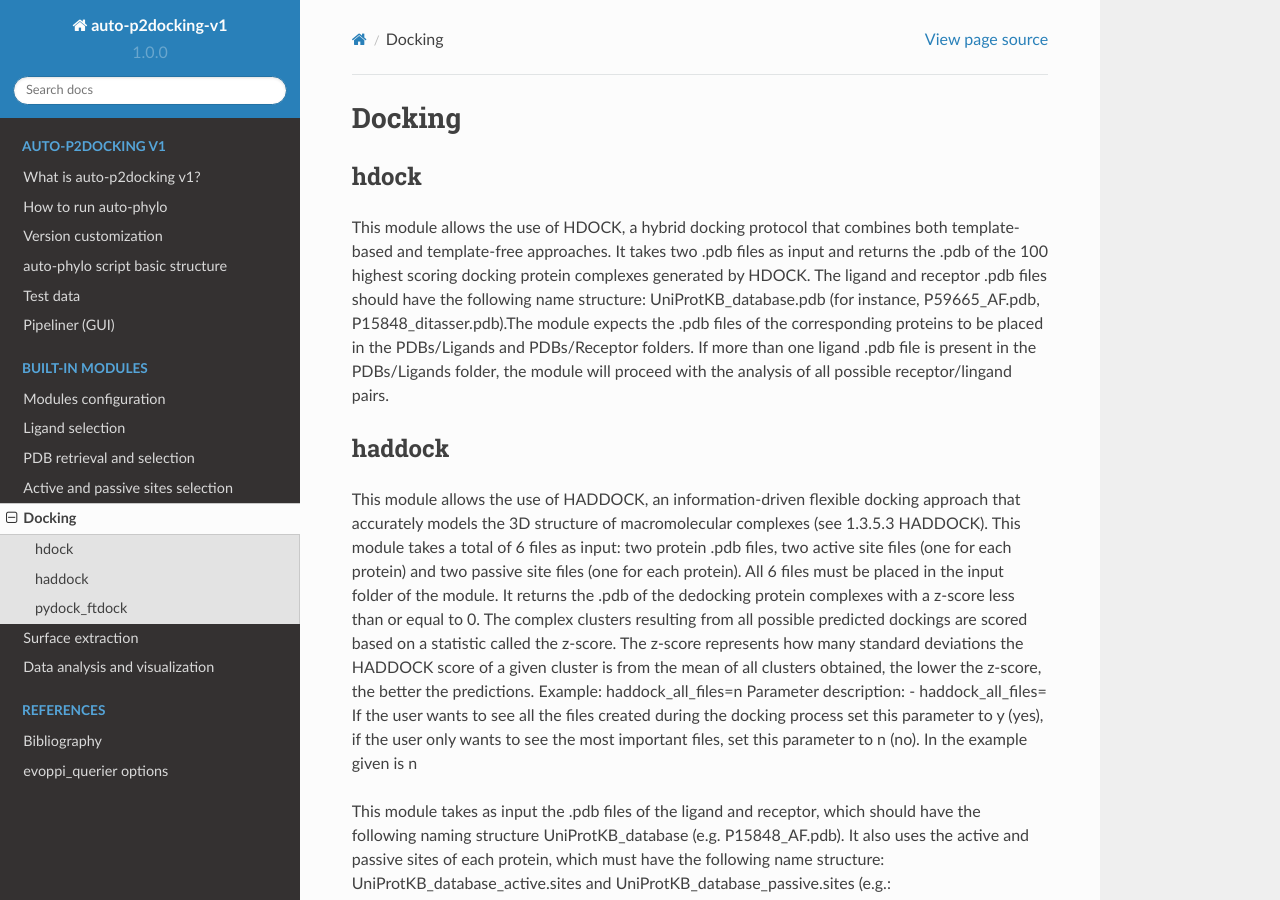
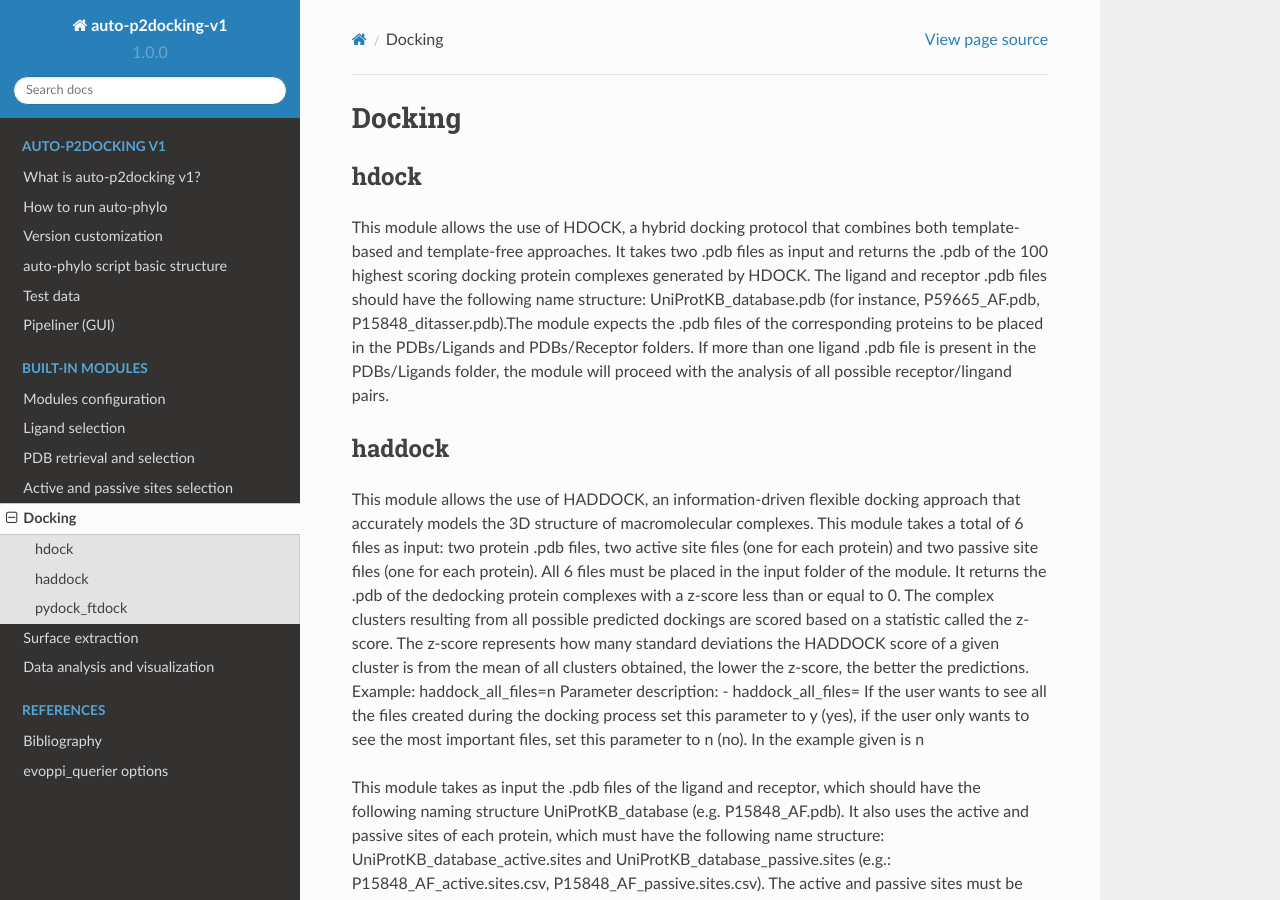
Before and after one commit to pegi3s/auto-p2docking-docs, a Sphinx documentation site: the page built from source/modules_4_docking.rst, in a window 1280 px wide and 900 px high. Built offline with Sphinx 7.4.7 and the Read the Docs theme 2.0.0, drawn with Linux system fonts in a browser that asks for light colours.

Commit message:
Update modules_4_docking.rst

```diff
--- a/source/modules_4_docking.rst
+++ b/source/modules_4_docking.rst
@@ -15,8 +15,7 @@ haddock
 --------
 
 This module allows the use of HADDOCK, an information-driven flexible docking
-approach that accurately models the 3D structure of macromolecular complexes (see
-1.3.5.3 HADDOCK). This module takes a total of 6 files as input: two protein .pdb files,
+approach that accurately models the 3D structure of macromolecular complexes. This module takes a total of 6 files as input: two protein .pdb files,
 two active site files (one for each protein) and two passive site files (one for each protein).
 All 6 files must be placed in the input folder of the module. It returns the .pdb of the dedocking
 protein complexes with a z-score less than or equal to 0. The complex clusters
```
